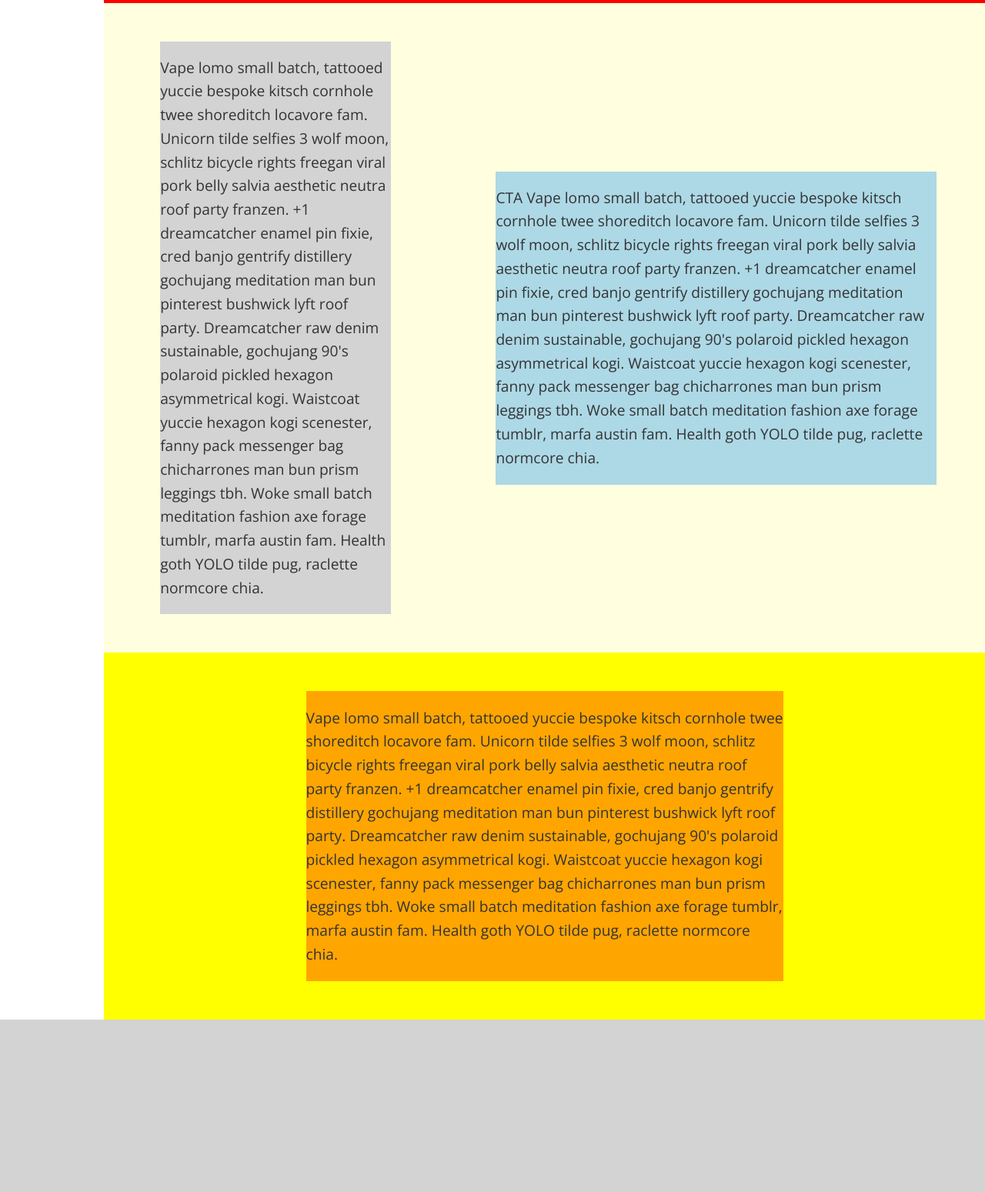
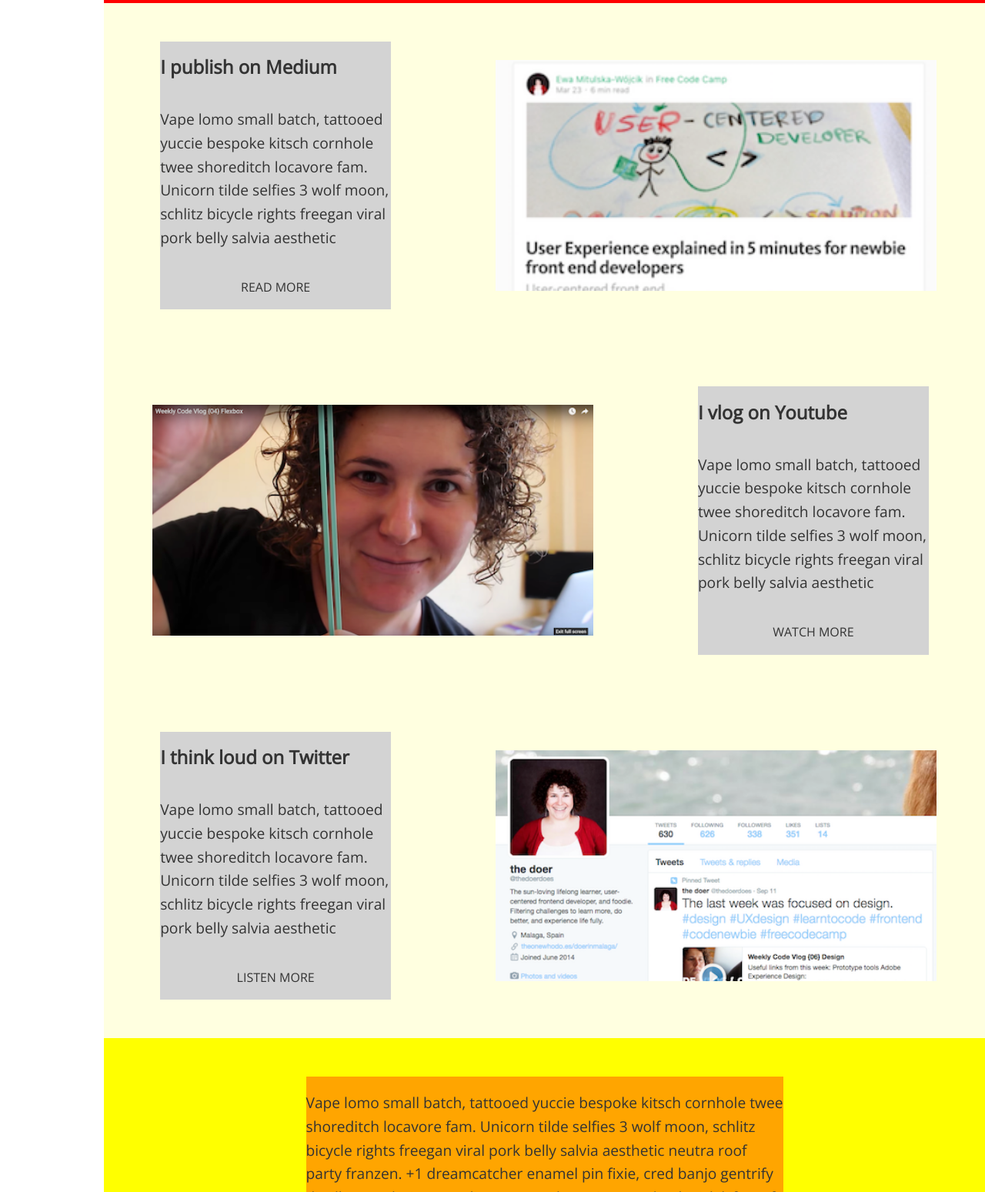
Before and after one commit to ewathedoer/portfolio-v2, a plain HTML site: page index.html in a window 1280 px wide. Shown: the part 1179-2728 px from the top of the page at 77% size. Before the commit the page ends 2504 px from the top, so only its background shows below. Drawn offline with nearby package versions, Linux system fonts and the light colour scheme.

Commit message:
introduce basic layout for social section

```diff
--- a/index.html
+++ b/index.html
@@ -23,7 +23,7 @@
         <li><a href="#portfolio" target="">Portfolio</a></li>
         <li><a href="#repos" target="">Repos</a></li>
         <li><a href="#articles" target="">Articles</a></li>
-        <li><a href="#youtube" target="">YouTube</a></li>
+        <li><a href="#youtube" target="">Videos</a></li>
         <li><a href="#twitter" target="">Tweets</a></li>
         <li><a href="#contact" target="">Contact</a></li>
       </ul>
@@ -39,7 +39,7 @@
             <li><a href="#portfolio" target="">Portfolio</a></li>
             <li><a href="#repos" target="">Repos</a></li>
             <li><a href="#articles" target="">Articles</a></li>
-            <li><a href="#youtube" target="">YouTube</a></li>
+            <li><a href="#youtube" target="">Videos</a></li>
             <li><a href="#twitter" target="">Tweets</a></li>
             <li><a href="#contact" target="">Contact</a></li>
           </ul>
@@ -108,24 +108,58 @@
               <li><a href="" target="_blank" class="btn-wide"><i class="fa fa-codepen" aria-hidden="true"></i> codepen</a></li>
             </ul>
           </div>
-
         </div> <!-- end of wrapper -->
       </section><!-- end of repos section -->
 
-
-      <section class="youtube">
+      <section class="articles">
         <div class="wrapper flex-space-around">
           <div class="col-1-2">
+            <h2>I publish on Medium</h2>
             <p>
-              Vape lomo small batch, tattooed yuccie bespoke kitsch cornhole twee shoreditch locavore fam. Unicorn tilde selfies 3 wolf moon, schlitz bicycle rights freegan viral pork belly salvia aesthetic neutra roof party franzen. +1 dreamcatcher enamel pin fixie, cred banjo gentrify distillery gochujang meditation man bun pinterest bushwick lyft roof party. Dreamcatcher raw denim sustainable, gochujang 90's polaroid pickled hexagon asymmetrical kogi. Waistcoat yuccie hexagon kogi scenester, fanny pack messenger bag chicharrones man bun prism leggings tbh. Woke small batch meditation fashion axe forage tumblr, marfa austin fam. Health goth YOLO tilde pug, raclette normcore chia.
+              Vape lomo small batch, tattooed yuccie bespoke kitsch cornhole twee shoreditch locavore fam. Unicorn tilde selfies 3 wolf moon, schlitz bicycle rights freegan viral pork belly salvia aesthetic
             </p>
+            <a href="#" target="_blank" class="btn-cta">read more</a>
           </div>
           <div class="col-one-side">
-            <p>
-              CTA Vape lomo small batch, tattooed yuccie bespoke kitsch cornhole twee shoreditch locavore fam. Unicorn tilde selfies 3 wolf moon, schlitz bicycle rights freegan viral pork belly salvia aesthetic neutra roof party franzen. +1 dreamcatcher enamel pin fixie, cred banjo gentrify distillery gochujang meditation man bun pinterest bushwick lyft roof party. Dreamcatcher raw denim sustainable, gochujang 90's polaroid pickled hexagon asymmetrical kogi. Waistcoat yuccie hexagon kogi scenester, fanny pack messenger bag chicharrones man bun prism leggings tbh. Woke small batch meditation fashion axe forage tumblr, marfa austin fam. Health goth YOLO tilde pug, raclette normcore chia.
-            </p>
+            <div class="thumbnail">
+              <a href="#" class="medium"></a>
+            </div>
           </div>
         </div>
+      </section>
+
+      <section class="videos">
+        <div class="wrapper flex-space-around">
+          <div class="col-1-2">
+            <h2>I vlog on Youtube</h2>
+            <p>
+              Vape lomo small batch, tattooed yuccie bespoke kitsch cornhole twee shoreditch locavore fam. Unicorn tilde selfies 3 wolf moon, schlitz bicycle rights freegan viral pork belly salvia aesthetic
+            </p>
+            <a href="#" target="_blank" class="btn-cta">watch more</a>
+          </div>
+          <div class="col-one-side order-first">
+            <div class="thumbnail">
+              <a href="#" class="temp-yt"></a>
+            </div>
+          </div>
+        </div> <!-- end of wrapper -->
+      </section>
+
+      <section class="twitter">
+        <div class="wrapper flex-space-around">
+          <div class="col-1-2">
+            <h2>I think loud on Twitter</h2>
+            <p>
+              Vape lomo small batch, tattooed yuccie bespoke kitsch cornhole twee shoreditch locavore fam. Unicorn tilde selfies 3 wolf moon, schlitz bicycle rights freegan viral pork belly salvia aesthetic
+            </p>
+            <a href="#" target="_blank" class="btn-cta">listen more</a>
+          </div>
+          <div class="col-one-side">
+            <div class="thumbnail">
+              <a href="#" class="temp-cover"></a>
+            </div>
+          </div>
+        </div> <!-- end of wrapper -->
       </section>
 
       <section class="contact">
--- a/sass/layouts/home.sass
+++ b/sass/layouts/home.sass
@@ -18,6 +18,12 @@
     display: block
     padding: 20px 0
     text-transform: uppercase
+
+  .btn-cta
+    display: block
+    padding: 20px 0
+    text-transform: uppercase
+    text-align: center
 
 
   // flex styles
@@ -68,6 +74,11 @@
       &:last-child
         border-bottom: 0 none
 
+  .thumbnail
+    background: gold
+    height: 300px
+    width: auto
+
 .personal-photo
   border-style: none;
   border-radius: 50%;
--- a/sass/main.sass
+++ b/sass/main.sass
@@ -2,6 +2,9 @@
 @import modules/about
 @import modules/portfolio
 @import modules/repos
+@import modules/articles
+@import modules/videos
+@import modules/tweets
 @import modules/contact
 @import layouts/home
 
--- /dev/null
+++ b/sass/modules/articles.sass
@@ -0,0 +1,5 @@
+.medium
+  background: url(../images/medium.png)
+  background-size: cover
+  height: 100%
+  display: block
--- /dev/null
+++ b/sass/modules/tweets.sass
@@ -0,0 +1,5 @@
+.temp-cover
+  background: url(../images/twitter.png)
+  background-size: cover
+  height: 100%
+  display: block
--- /dev/null
+++ b/sass/modules/videos.sass
@@ -0,0 +1,5 @@
+.temp-yt
+  background: url(../images/youtube.png)
+  background-size: cover
+  height: 100%
+  display: block
```
Also changed, not shown: css/main.css, images/medium.png (added), images/twitter.png (added), images/youtube.png (added), sass/layouts/home.css, sass/modules/articles.css (added), sass/modules/videos.css (added), 4 other files.
